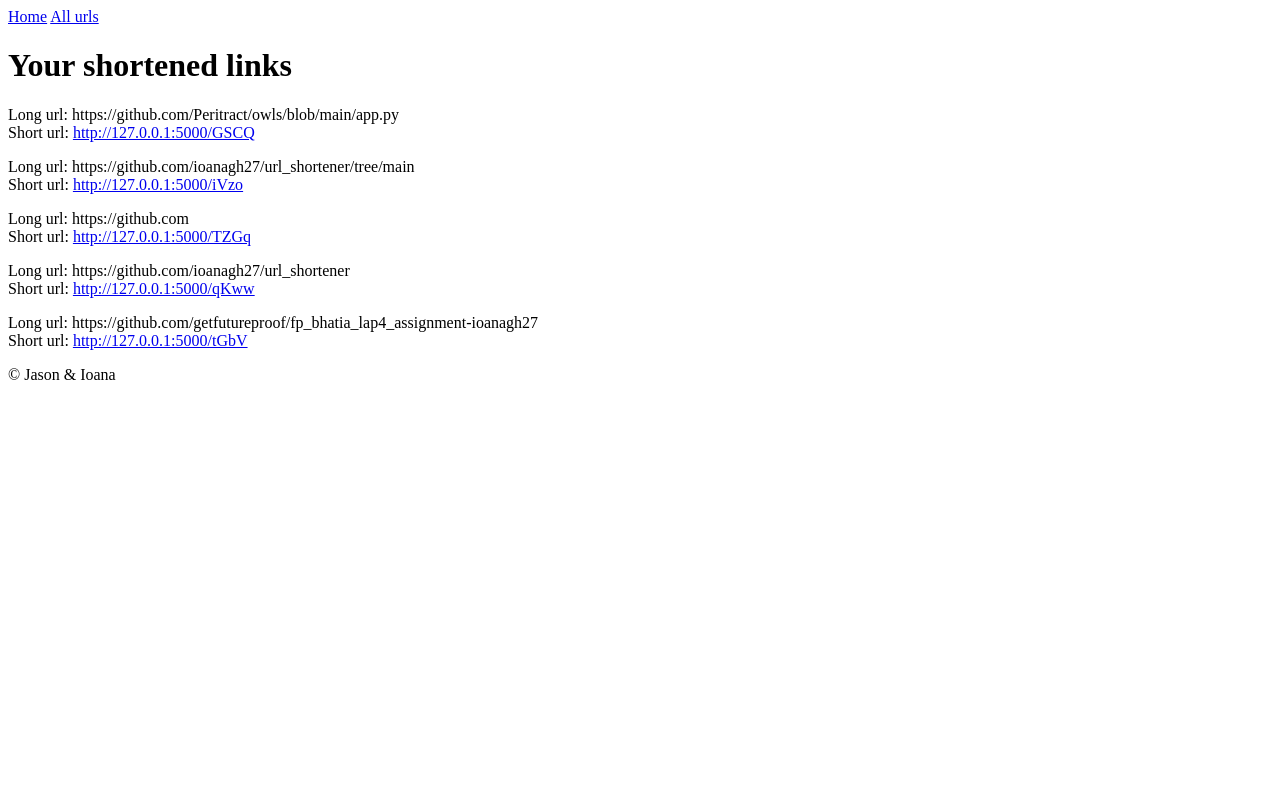
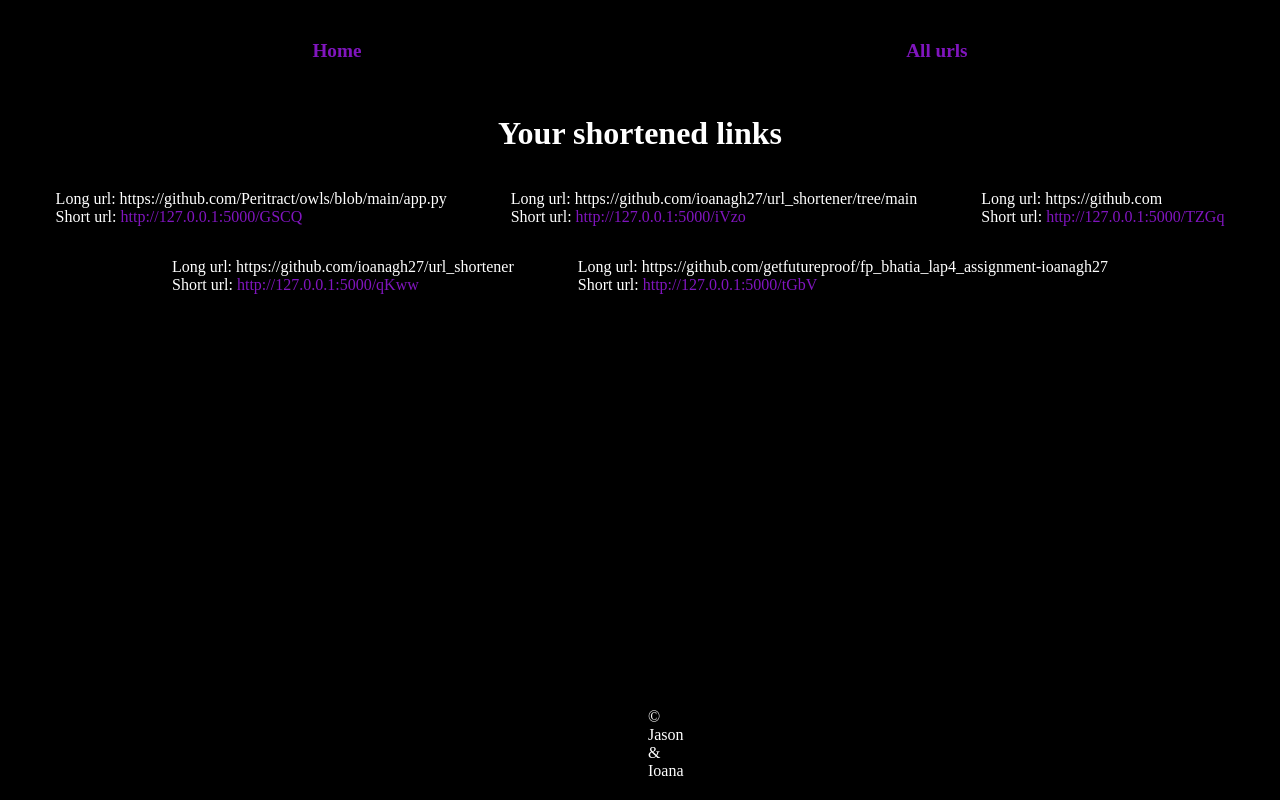
Before and after one commit to ioanagh27/url_shortener, a Flask app: page /all in a window 1280 px wide. Run offline with Flask 2, Linux system fonts and the light colour scheme; data comes from the database, SQL or seed files in the repository.

Commit message:
add styles all

```diff
--- a/static/assets/all.css
+++ b/static/assets/all.css
@@ -1,3 +1,80 @@
+* {
+    box-sizing: border-box;
+    /* margin: 0;
+    padding: 0; */
+}
+
+html {
+    height: 100%;
+}
+
 body {
-    background-image: none;
+    background: black;
+    color: white;
+
 }
+
+h1 {
+    text-align: center;
+}
+
+nav {
+    display: flex;
+    flex-direction: row;
+    justify-content: space-around;
+    padding: 2rem;
+    font-size: 1.2rem;
+
+}
+
+nav a {
+    text-decoration: none;
+    font-weight: bold;
+    color: rgb(128, 21, 190);
+}
+
+nav a:hover {
+    transform: scale(1.3);
+    transition: 150ms ease-in-out;
+}
+
+nav a:visited {
+    color: rgb(128, 21, 190);
+}
+
+a {
+    text-decoration: none;
+    color: rgb(128, 21, 190);
+}
+
+a:visited {
+    text-decoration: none;
+    color: rgb(128, 21, 190);
+}
+
+.container {
+    display: flex;
+    flex-wrap: wrap;
+    justify-content: center;
+    align-items: center;
+}
+
+p {
+    padding: 1rem 2rem;
+    margin: 0;
+}
+
+footer {
+    position: fixed;
+    display: flex;
+    flex-direction: row;
+    bottom: 20px;
+    justify-content: center;
+    margin: 0 50%;
+}
+
+footer p {
+    position: relative;
+    display: block;
+    padding: 0;
+}
--- a/static/assets/index.css
+++ b/static/assets/index.css
@@ -15,10 +15,10 @@ h1 {
 }
 
 footer {
+    position: fixed;
     display: flex;
     flex-direction: row;
     bottom: 20px;
-    position: fixed;
     justify-content: center;
     margin: 0 50%;
 }
```
Also changed, not shown: templates/all.html (line endings or trailing spaces).
